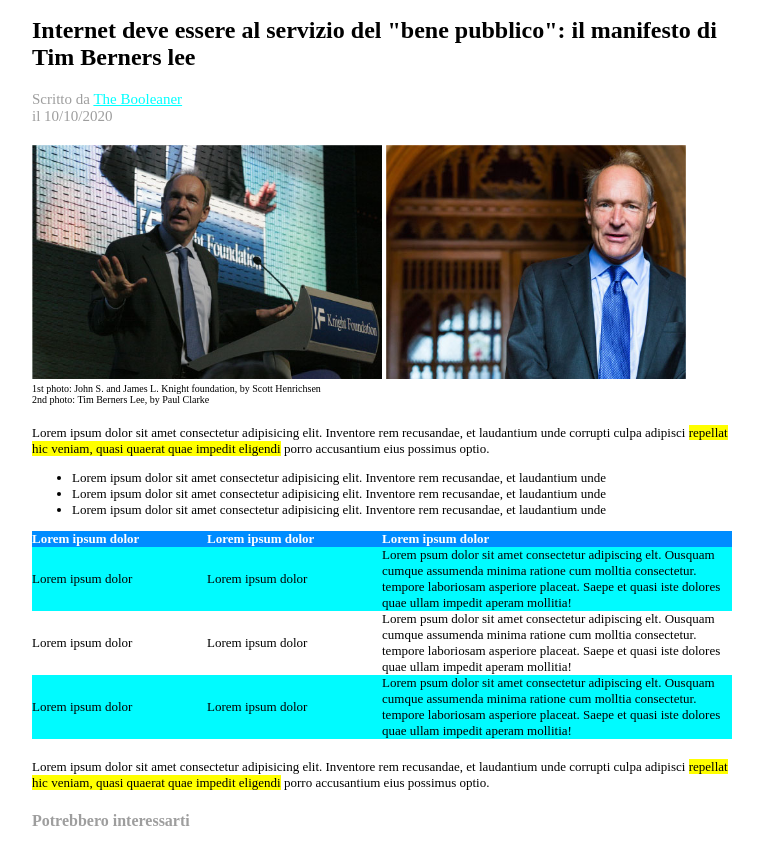
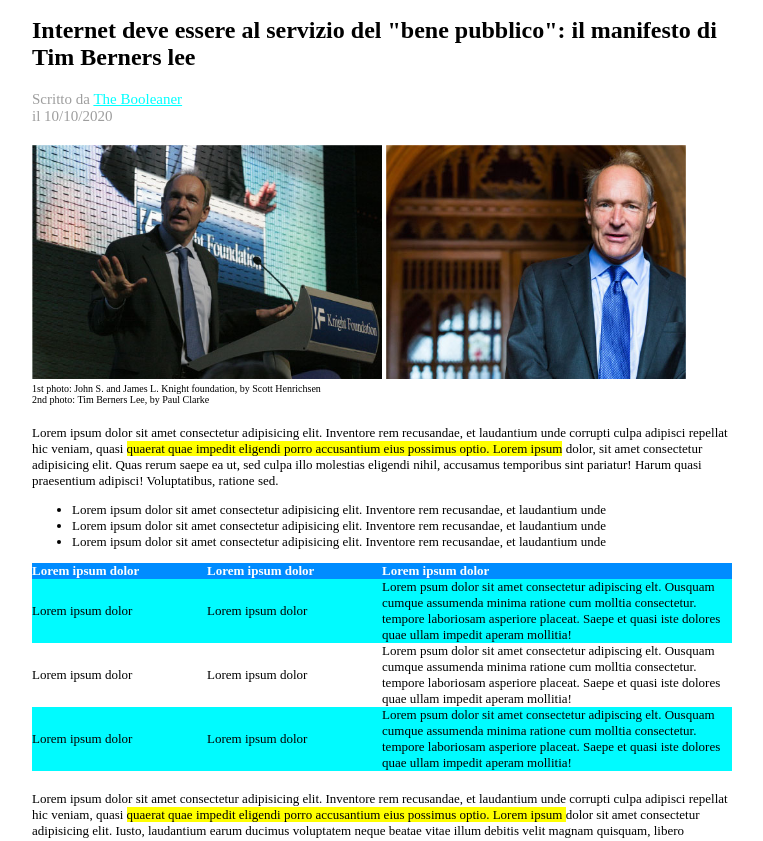
Before and after one commit to JeromeMaligaya/html-css-booleaner, a plain HTML site: page index.html in a window 1280 px wide. Shown: the part 73-914 px from the top of the page, without its empty margins (258-1021 px from the left). Drawn offline with Linux system fonts and the light colour scheme.

Commit message:
fixed x2 section aerticle

```diff
--- a/index.html
+++ b/index.html
@@ -39,7 +39,7 @@
                </figure>
 
                <article>
-                Lorem ipsum dolor sit amet consectetur adipisicing elit. Inventore rem recusandae, et laudantium unde corrupti culpa adipisci <span class="yellowing">repellat hic veniam, quasi quaerat quae impedit eligendi</span> porro accusantium eius possimus optio.
+                Lorem ipsum dolor sit amet consectetur adipisicing elit. Inventore rem recusandae, et laudantium unde corrupti culpa adipisci repellat hic veniam, quasi <span class="yellowing">quaerat quae impedit eligendi porro accusantium eius possimus optio. Lorem ipsum</span> dolor, sit amet consectetur adipisicing elit. Quas rerum saepe ea ut, sed culpa illo molestias eligendi nihil, accusamus temporibus sint pariatur! Harum quasi praesentium adipisci! Voluptatibus, ratione sed.
                </article>
 
                <section id="loremlyst">
@@ -84,7 +84,7 @@
                </section>
 
                <article>
-                Lorem ipsum dolor sit amet consectetur adipisicing elit. Inventore rem recusandae, et laudantium unde corrupti culpa adipisci <span class="yellowing">repellat hic veniam, quasi quaerat quae impedit eligendi</span> porro accusantium eius possimus optio.
+                Lorem ipsum dolor sit amet consectetur adipisicing elit. Inventore rem recusandae, et laudantium unde corrupti culpa adipisci repellat hic veniam, quasi <span class="yellowing">quaerat quae impedit eligendi porro accusantium eius possimus optio. Lorem ipsum </span> dolor sit amet consectetur adipisicing elit. Iusto, laudantium earum ducimus voluptatem neque beatae vitae illum debitis velit magnam quisquam, libero praesentium ea enim esse, saepe quasi nisi suscipit!
                </article>
 
                <section>
```
